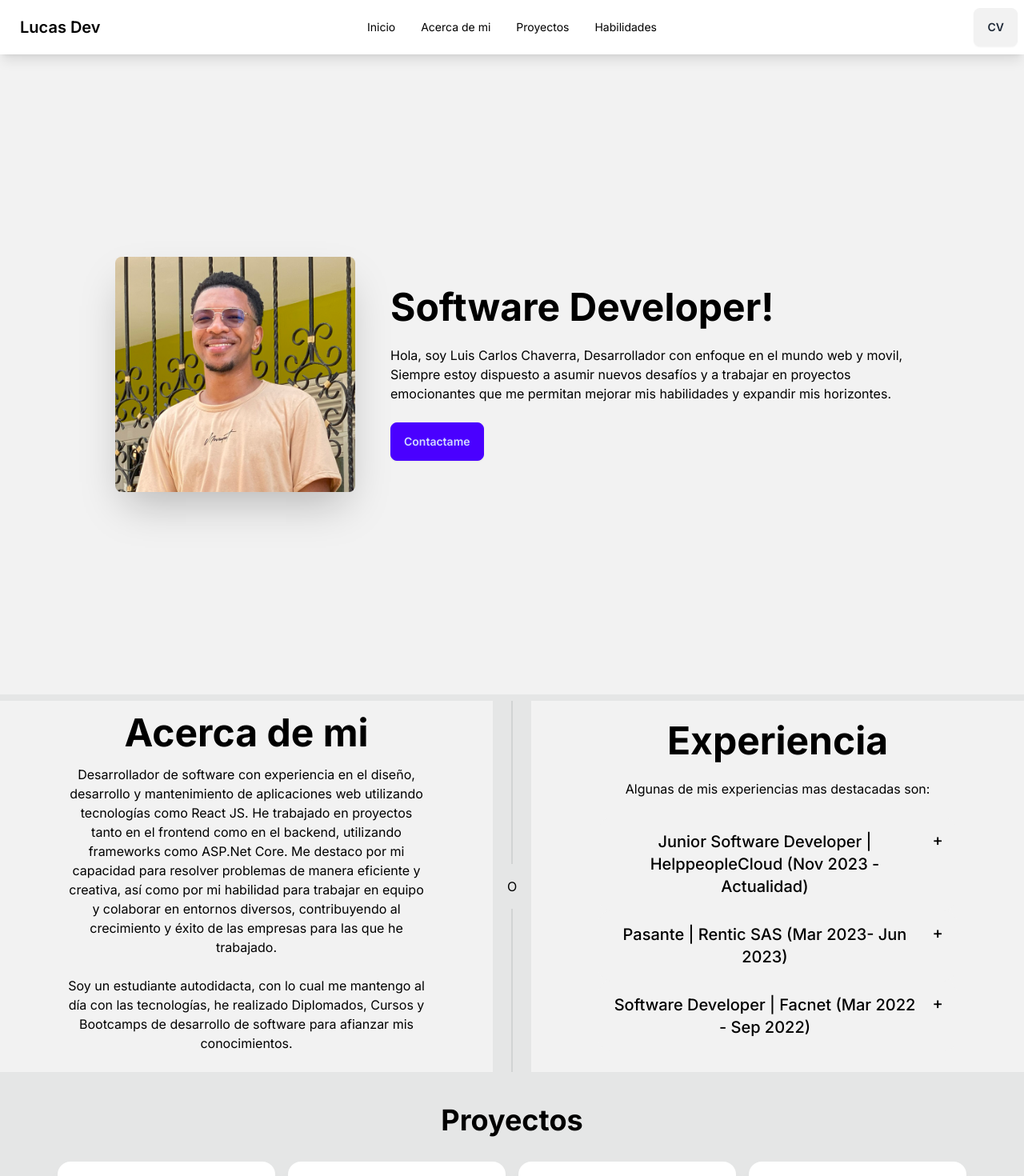
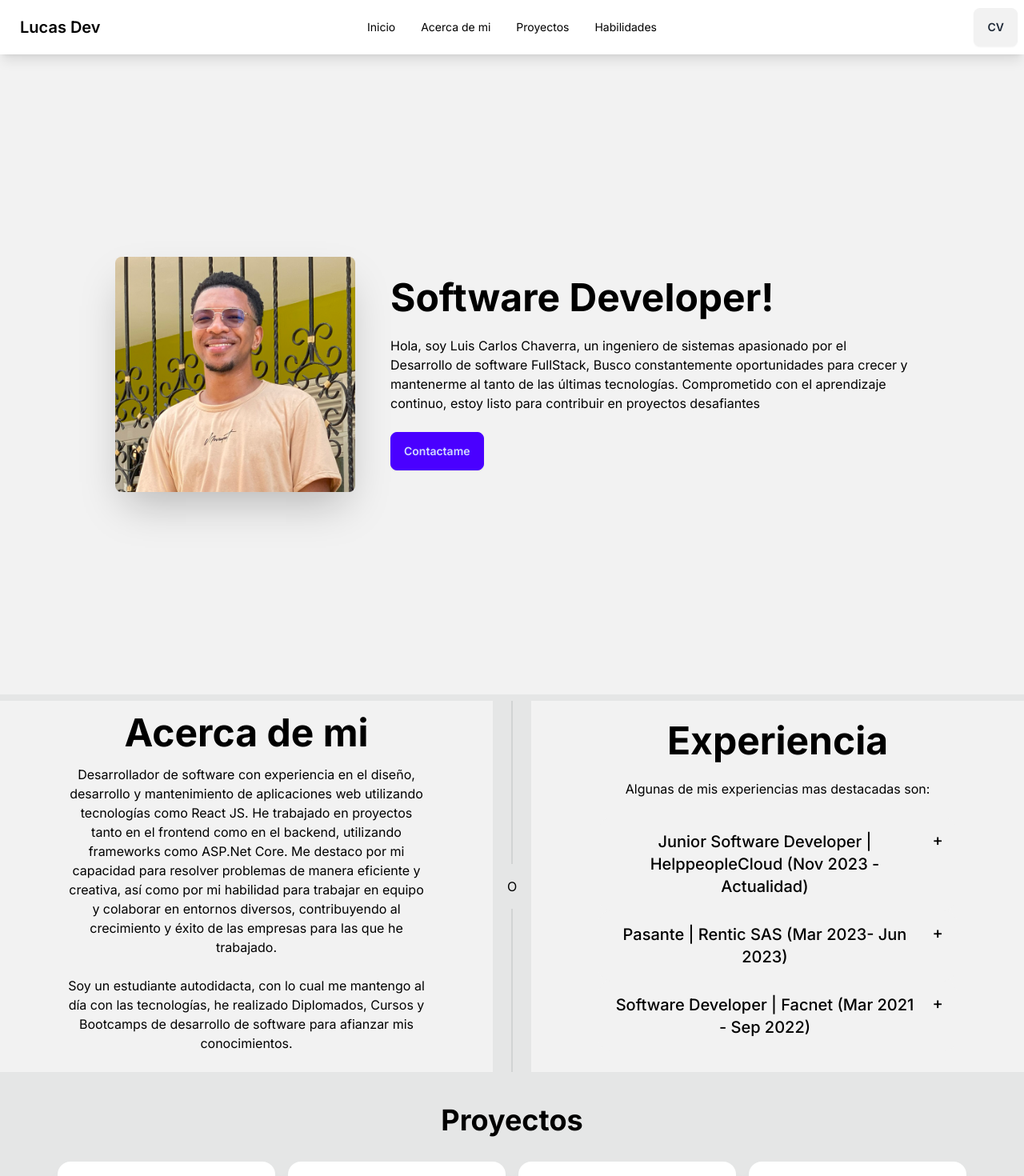
Before and after one commit to lcchaverra/Lucas-Portafolio, a Next.js app: page / in a window 1280 px wide. Shown: the top 1470 px of the page at 80% size. Built offline with nearby package versions, Linux system fonts and the light colour scheme.

Commit message:
update: se actualiza el mensaje del hero component

```diff
--- a/src/components/About/About.tsx
+++ b/src/components/About/About.tsx
@@ -58,7 +58,7 @@ const About = () => {
                                 <input type="radio" id="experience-2" name="my-accordion-3" placeholder="."/>
                                 <label htmlFor="experience-2"></label>
                                 <div className="collapse-title text-xl font-medium">
-                                    Software Developer | Facnet (Mar 2022 - Sep 2022)
+                                    Software Developer | Facnet (Mar 2021 - Sep 2022)
                                 </div>
                                 <div className="collapse-content">
                                     <p>Participación en proyectos de desarrollo de software, ocupando el Rol de Desarrollador Fullstack, En cada proyecto, pude satisfacer los requisitos del cliente y alcanzar los objetivos fijados, Hice uso de tecnologías como HTML, CSS, JavaScript, PHP, SQL, entre otras, para crear soluciones eficaces y de primera calidad.</p>
--- a/src/components/Hero/Hero.tsx
+++ b/src/components/Hero/Hero.tsx
@@ -46,7 +46,7 @@ const Hero = () => {
                 <Image src="/img/me/1.jpg" alt="Foto de perfil" width={300} height={300} className="rounded-lg shadow-2xl mr-7" />
                 <div>
                 <h1 className="text-5xl font-bold">Software Developer!</h1>
-                <p className="py-6">Hola, soy Luis Carlos Chaverra, Desarrollador con enfoque en el mundo web y movil, Siempre estoy dispuesto a asumir nuevos desafíos y a trabajar en proyectos emocionantes que me permitan mejorar mis habilidades y expandir mis horizontes.</p>
+                <p className="py-6">Hola, soy Luis Carlos Chaverra, un ingeniero de sistemas apasionado por el Desarrollo de software FullStack, Busco constantemente oportunidades para crecer y mantenerme al tanto de las últimas tecnologías. Comprometido con el aprendizaje continuo, estoy listo para contribuir en proyectos desafiantes</p>
                 <button className="btn btn-primary" onClick={()=> (document.getElementById('contact_modal') as HTMLDialogElement)?.showModal()}>Contactame</button>
                 </div>
             </div>
```
